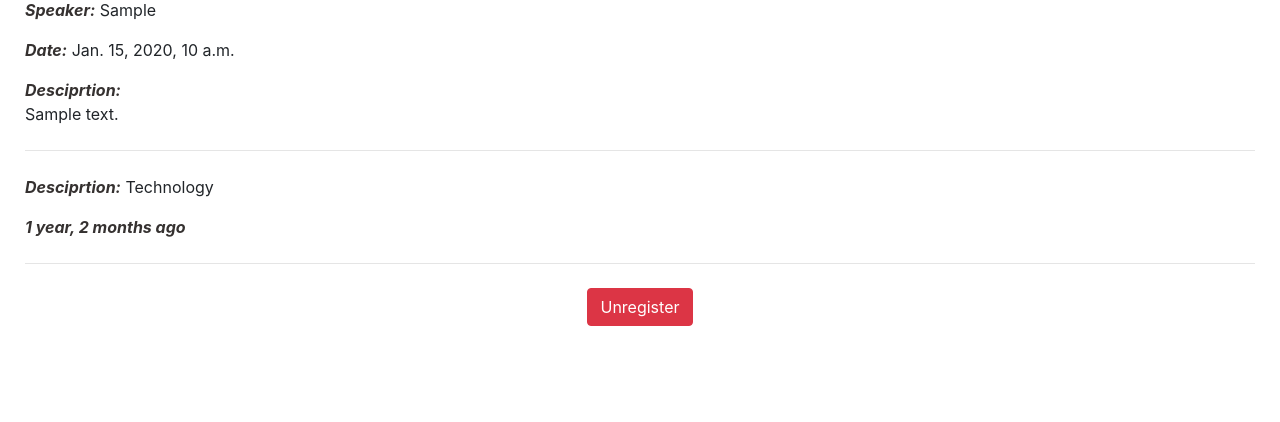
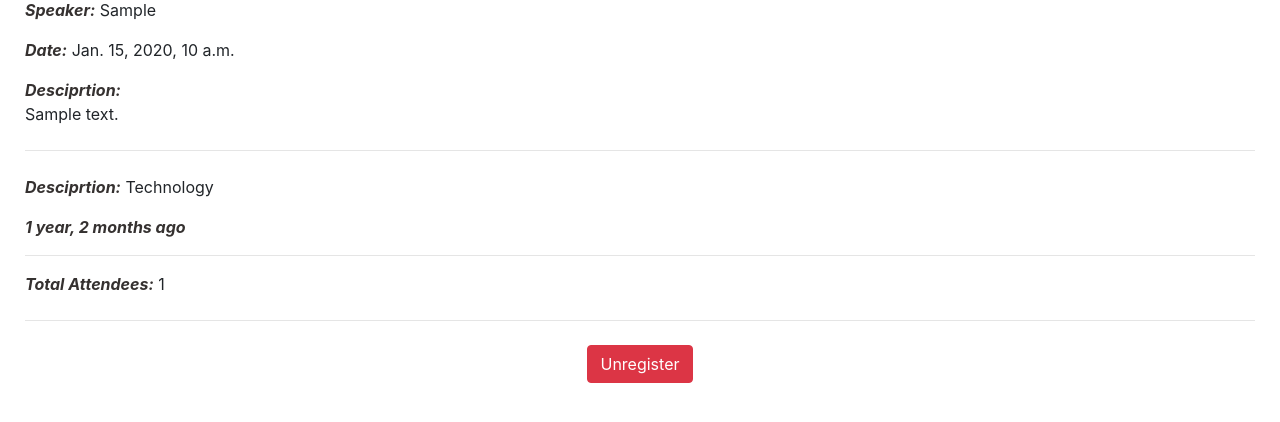
Before and after one commit to AaronGoldsmith1/jobber, a Django app: page /events/1 in a window 1280 px wide. Shown: the part 293-715 px from the top of the page. Run offline with Django 3.2, Linux system fonts and the light colour scheme; a user stored in the database is signed in; tables that the repository leaves empty hold one stand-in row (values such as "Sample post"); some libraries are stand-ins or nearby versions.

Commit message:
show number attendees for admin

```diff
--- a/main_app/templates/event/category-search-results.html
+++ b/main_app/templates/event/category-search-results.html
@@ -14,7 +14,7 @@
 <div class="jumbotron career">
 {% endif %}
   <div class = "container text-center">
-  <h1 class="display-4 category">{{category | title}}</h1>
+  <h1 class="display-4 category">{{category}}</h1>
   </div>
 </div>
 
--- a/main_app/templates/event/detail.html
+++ b/main_app/templates/event/detail.html
@@ -27,6 +27,11 @@
   <hr class="my-4">
   <p><span class="detail-info">Desciprtion:</span> {{event.get_category_display}}</p>
   <p class="detail-info">{{event.dateTime|naturaltime}}</p>
+<hr>
+  {% if is_admin %}
+    <p><span class="detail-info">Total Attendees:</span> {{total_attendees}}</p>
+  {% endif %}
+
   <hr class="my-4">
 </div>
   <div class = "container text-center">
--- a/main_app/views.py
+++ b/main_app/views.py
@@ -45,8 +45,8 @@ def about(request):
 def user_profile(request):
     user_events = Event.objects.filter(users__id=request.user.id)
     upcoming = user_events.filter(dateTime__gte=datetime.now()).order_by('dateTime')
-    events_attended = len(upcoming)
     passed = user_events.filter(dateTime__lt=datetime.now()).order_by('-dateTime')
+    events_attended = len(passed)
     username = request.user.username
 
     join_date = f"{request.user.date_joined.month}/{request.user.date_joined.day}/{request.user.date_joined.year}"
@@ -104,10 +104,17 @@ def signup(request):
 
 def event_detail(request, event_id):
     event = Event.objects.get(id=event_id)
+    total_attendees = len(event.users.all())
+
     if (request.user.id == None):
         is_logged_in = False
     else:
         is_logged_in = True
+
+    if (request.user.is_superuser):
+        is_admin = True
+    else:
+        is_admin = False
 
     try:
         is_registered = event.users.get(id=request.user.id)
@@ -115,7 +122,14 @@ def event_detail(request, event_id):
     except ObjectDoesNotExist:
         is_registered = False
 
-    return render(request, 'event/detail.html', {'event': event, 'user_id': request.user.id, 'is_registered': is_registered, "is_logged_in": is_logged_in})
+    return render(request, 'event/detail.html', {
+        'event': event,
+        'user_id': request.user.id,
+        'is_admin': is_admin,
+        'is_registered': is_registered,
+        'is_logged_in': is_logged_in,
+        'total_attendees': total_attendees
+    })
 
 
 def events_by_category(request, category):
```
